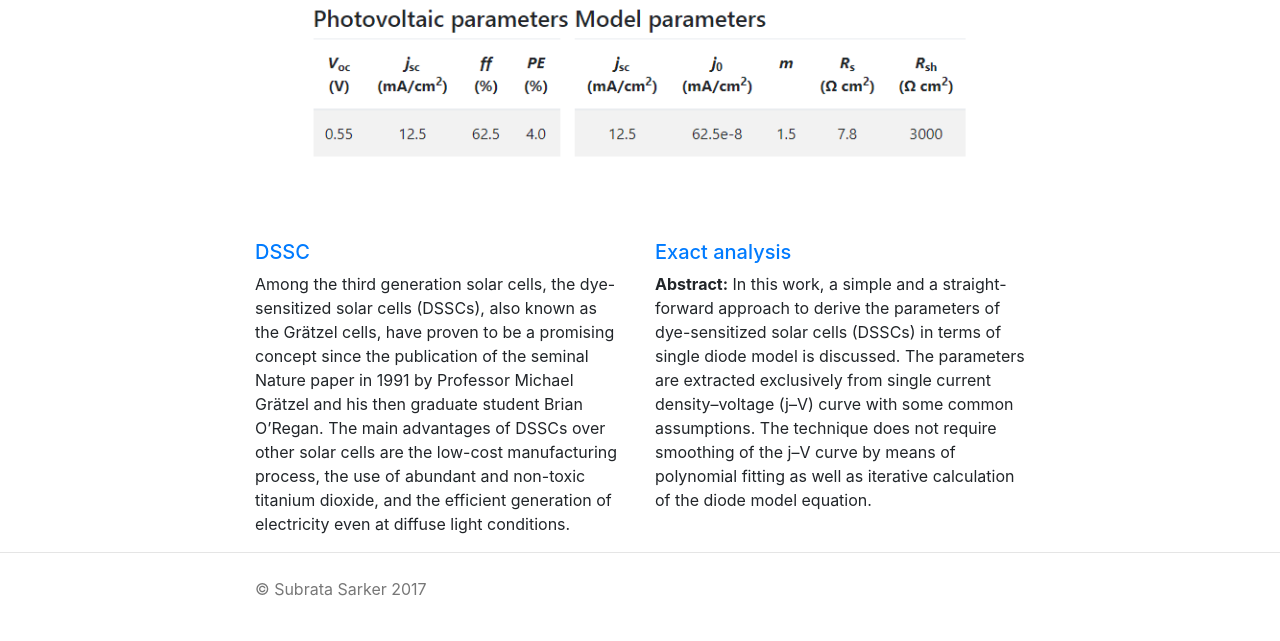
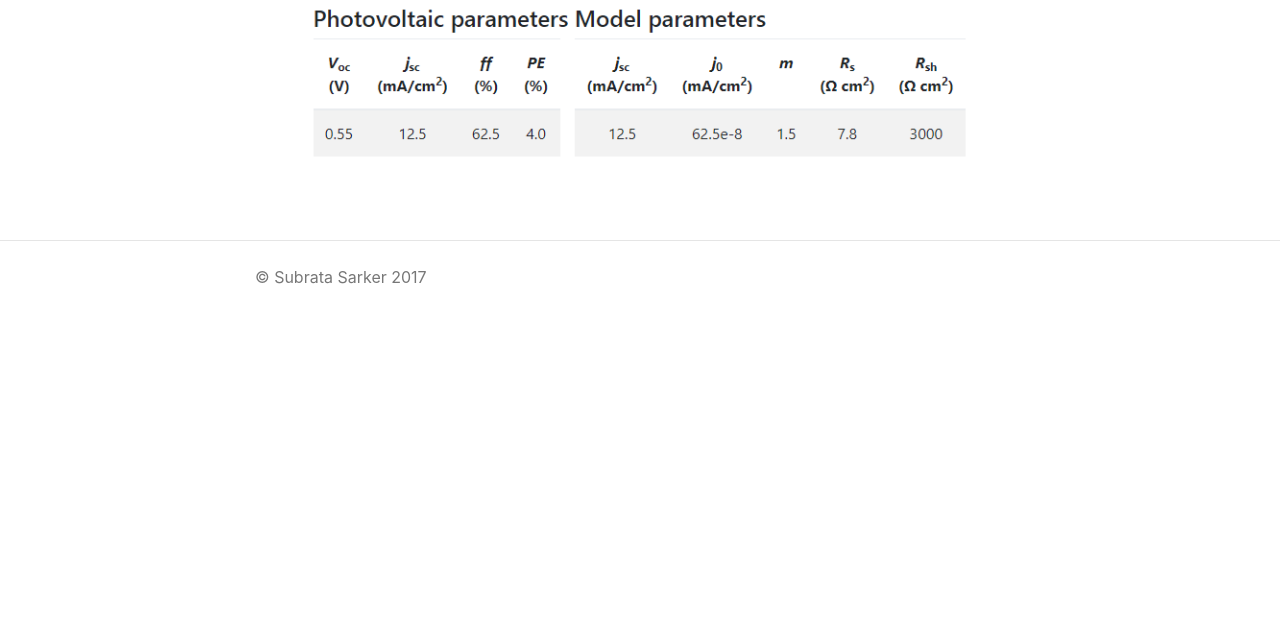
Before and after one commit to picklu/jvanalysis, a Flask app: page / in a window 1280 px wide. Shown: the part 1083-1724 px from the top of the page. After the commit the page ends 1367 px from the top, so only its background shows below. Run offline with Flask 2, Linux system fonts and the light colour scheme; some libraries are stand-ins or nearby versions.

Commit message:
Remove last row with two columns for dsscs and exactanalysis

```diff
--- a/jvanalysis/templates/home_secured.html
+++ b/jvanalysis/templates/home_secured.html
@@ -14,15 +14,4 @@
     <img class="img-fluid" src="{{ url_for("static", filename="images/jvanalysis_app.png") }}" alt="jvanalysis app"></img>
   </div>
 </div>
-<div class="row">
-  <div class="col-md-6">
-    <h5><a href="{{ url_for('about') }}#dsscs">DSSC</a></h5>
-    <p>Among the third generation solar cells, the dye-sensitized solar cells (DSSCs), also known as the Grätzel cells, have proven to be a promising concept since the publication of the seminal Nature paper in 1991 by Professor Michael Grätzel and his then graduate student Brian O’Regan. The main advantages of DSSCs over other solar cells are the low-cost manufacturing process, the use of abundant and non-toxic titanium dioxide, and the efficient generation of electricity even at diffuse light conditions.</p>
-  </div>
-
-  <div class="col-md-6">
-    <h5><a href="{{ url_for('about') }}#exact-analysis">Exact analysis</a></h5>
-    <p><b>Abstract:</b> In this work, a simple and a straight-forward approach to derive the parameters of dye-sensitized solar cells (DSSCs) in terms of single diode model is discussed. The parameters are extracted exclusively from single current density–voltage (j–V) curve with some common assumptions. The technique does not require smoothing of the j–V curve by means of polynomial fitting as well as iterative calculation of the diode model equation.</p>
-  </div>
-</div>
 {% endblock %}
```
